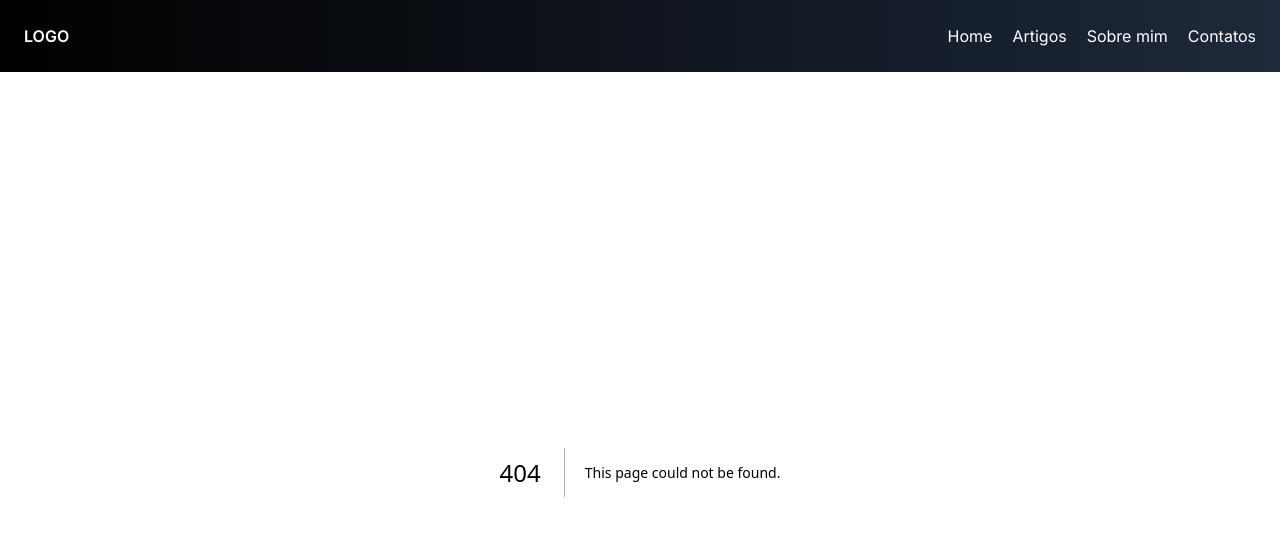
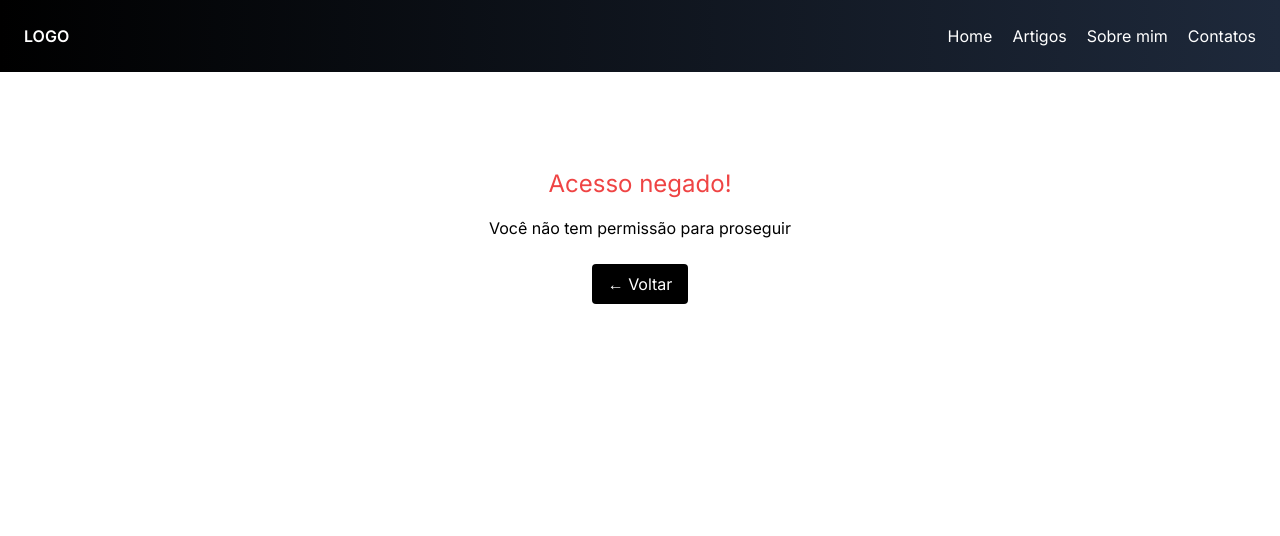
Before and after one commit to AlexSobral01/personal-blog, a Next.js app in the folder frontend/: page /admin/denied in a window 1280 px wide. Before the commit this address had no page. Shown: the top 536 px of the page. Built offline with nearby package versions, Linux system fonts and the light colour scheme.

Commit message:
feat: add denied page

```diff
--- /dev/null
+++ b/frontend/src/app/admin/denied/page.tsx
@@ -0,0 +1,13 @@
+import Link from "next/link";
+
+export default function page() {
+  return (
+    <main className="grid h-full place-items-center mt-20">
+      <h1 className="m-4 text-red-500 text-2xl">Acesso negado!</h1>
+      <p>Você não tem permissão para proseguir</p>
+      <button className="text-white hover:text-gray-200 duration-300 bg-black py-2 px-4 mt-6 rounded">
+        <Link href={'/'}>	&#8592; Voltar</Link>
+      </button>
+    </main>
+  )
+}
--- a/frontend/src/middleware.ts
+++ b/frontend/src/middleware.ts
@@ -2,11 +2,11 @@ import { withAuth, NextRequestWithAuth } from "next-auth/middleware";
 import { NextResponse } from "next/server";
 
 const middleware = (request: NextRequestWithAuth) => {
-  const isPrivateRoutes = request.nextUrl.pathname.startsWith('/private');
+  const isPrivateRoutes = request.nextUrl.pathname.startsWith('/admin');
   const isAdminUser = request.nextauth.token?.role == 'admin';
 
   if (isPrivateRoutes && !isAdminUser) {
-    return NextResponse.rewrite(new URL('/', request.url))
+    return NextResponse.rewrite(new URL('/admin/denied', request.url))
   }
 }
 const callbackOptions = {}
```
